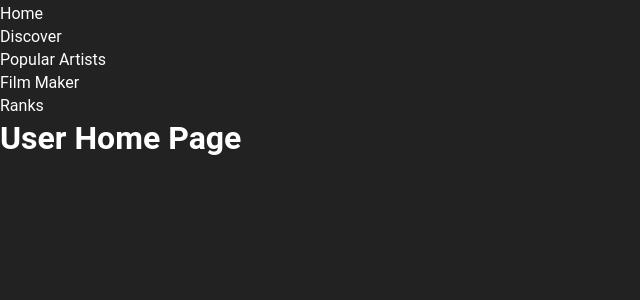
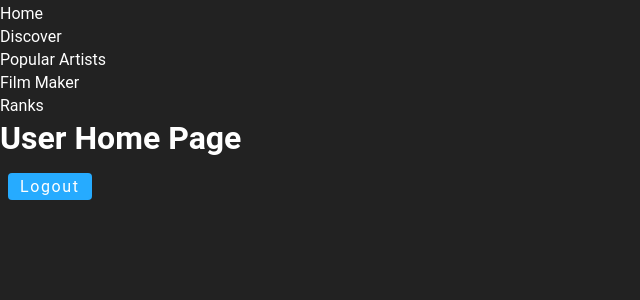
Before and after one commit to magacula/my-spotify-insights, a React (Create React App) app in the folder client/: page /home in a window 1280 px wide. Shown: the top 300 px of the page, without its empty margins (0-640 px from the left). Built offline with nearby package versions, Linux system fonts and the light colour scheme.

Commit message:
Can logout a user from the frontend & will be also be logged out from the backend as well

```diff
--- a/client/src/components/Error.js
+++ /dev/null
@@ -1,11 +0,0 @@
-import React from "react";
-
-const Error = () => {
-  return (
-    <div>
-      <h1>Error Page</h1>
-    </div>
-  );
-};
-
-export default Error;
--- a/client/src/components/HomeDashboard.js
+++ b/client/src/components/HomeDashboard.js
@@ -1,9 +1,43 @@
-import React from "react";
+import React, { useState, useEffect } from "react";
+import styled from "styled-components";
+import { Link } from "react-router-dom";
+import themes from "../styles/themes";
+const { colors } = themes;
+
+const LOGOUT = "http://127.0.0.1:5000/auth/logout";
+
+const Button = styled.a`
+  display: inline-block;
+  background: ${colors.lightBlue};
+  color: ${colors.white};
+  padding: 0.25rem 0.75rem;
+  border-radius: 0.25rem;
+  border-color: transparent;
+  text-transform: capitalize;
+  font-size: 1rem;
+  letter-spacing: 0.1rem;
+  margin-top: 1rem;
+  margin-left: 0.5rem;
+  margin-right: 0.5rem;
+  transition: all 0.3s linear;
+  cursor: pointer;
+
+  &:hover {
+    transition: 0.35s;
+    background: ${colors.pink};
+  }
+
+  a {
+    color: ${colors.white};
+  }
+`;
 
 const HomeDashboard = () => {
   return (
     <div>
       <h1>User Home Page</h1>
+      <Button href={LOGOUT}>Logout</Button>
+      {/* <Button href={LOGOUT}></Button> */}
     </div>
   );
 };
--- a/client/src/components/User.js
+++ b/client/src/components/User.js
@@ -6,7 +6,6 @@ import HomeDashboard from "./HomeDashboard";
 import Navbar from "./Navbar";
 import PopularArtists from "./PopularArtists";
 import Rank from "./Rank";
-import Error from "./Error";
 import LoginPage from "./LoginPage";
 
 // For LOGGING OUT OUT User, just route to path="/" after clicking button
@@ -37,9 +36,6 @@ const User = () => {
             <Rank />
           </Route>
         </div>
-        <Route path="*">
-          <Error />
-        </Route>
       </Switch>
     </Router>
   );
```
Also changed, not shown: 1 other file (tests, documents, lock files or other folders).
